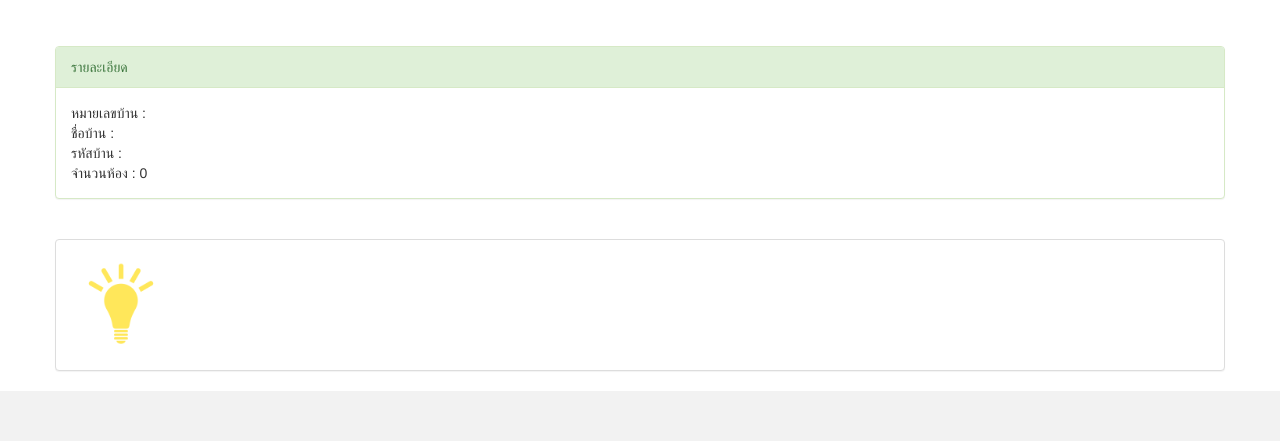
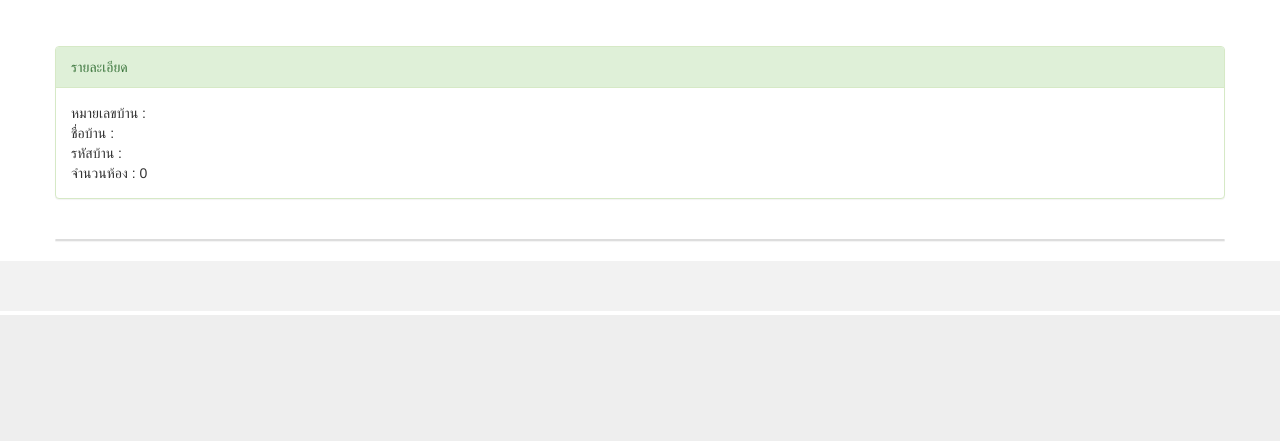
Before and after one commit to b5730200803/web_finalproject, a PHP site: page /detail.php in a window 1280 px wide. Shown: the part 485-926 px from the top of the page. After the commit the page ends 800 px from the top, so only its background shows below. Run offline with PHP 8.4, Linux system fonts and the light colour scheme; data that the repository does not hold is empty; some libraries are stand-ins or nearby versions.

Commit message:
แก้

```diff
--- a/detail.php
+++ b/detail.php
@@ -112,10 +112,7 @@
 
 	 			echo'
 	 			<div class="panel panel-default">
-					<div class="panel-body">
-						'.$mlab_data[0]->source[0]->name.'
-						<img src="img/light-open.png" class="img-responsive " style="width:100px" alt="Image">
-					</div>
+
 				</div>';
 
 
```
